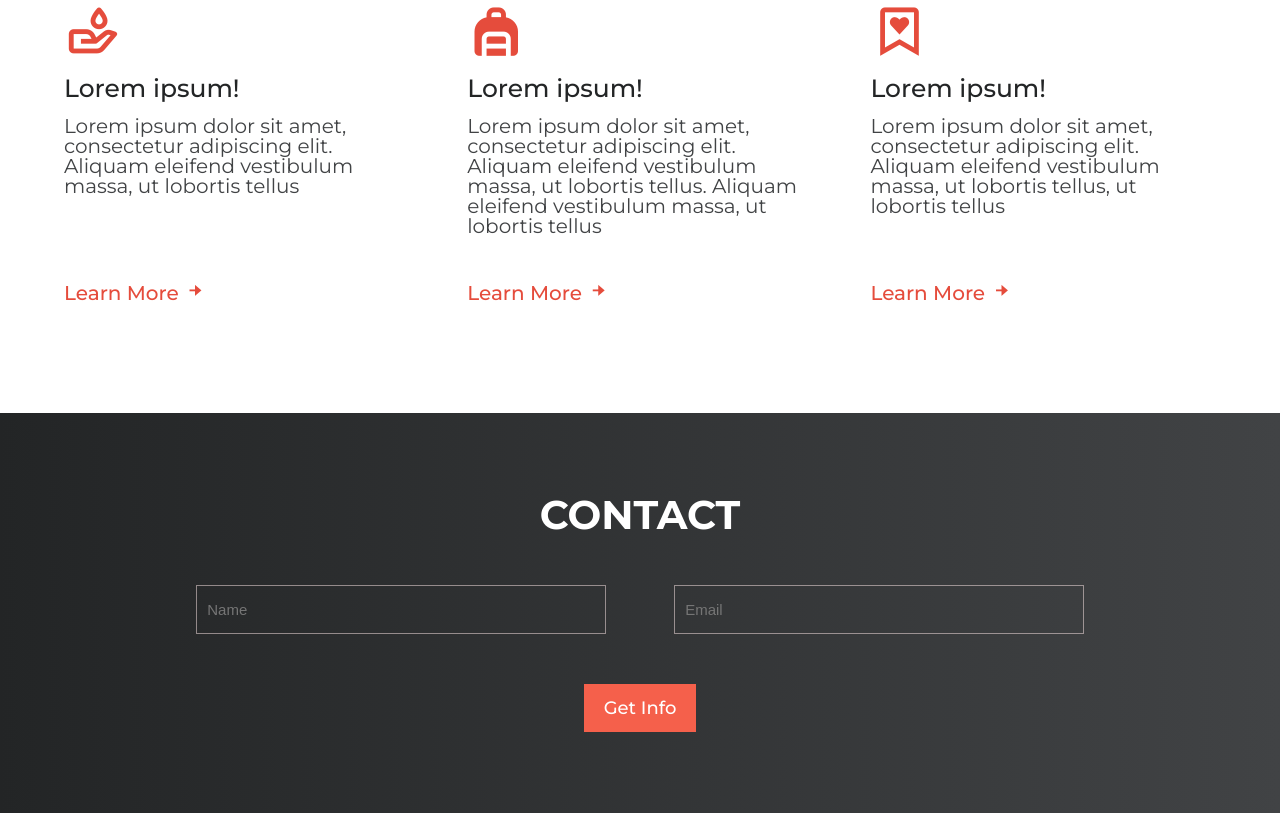
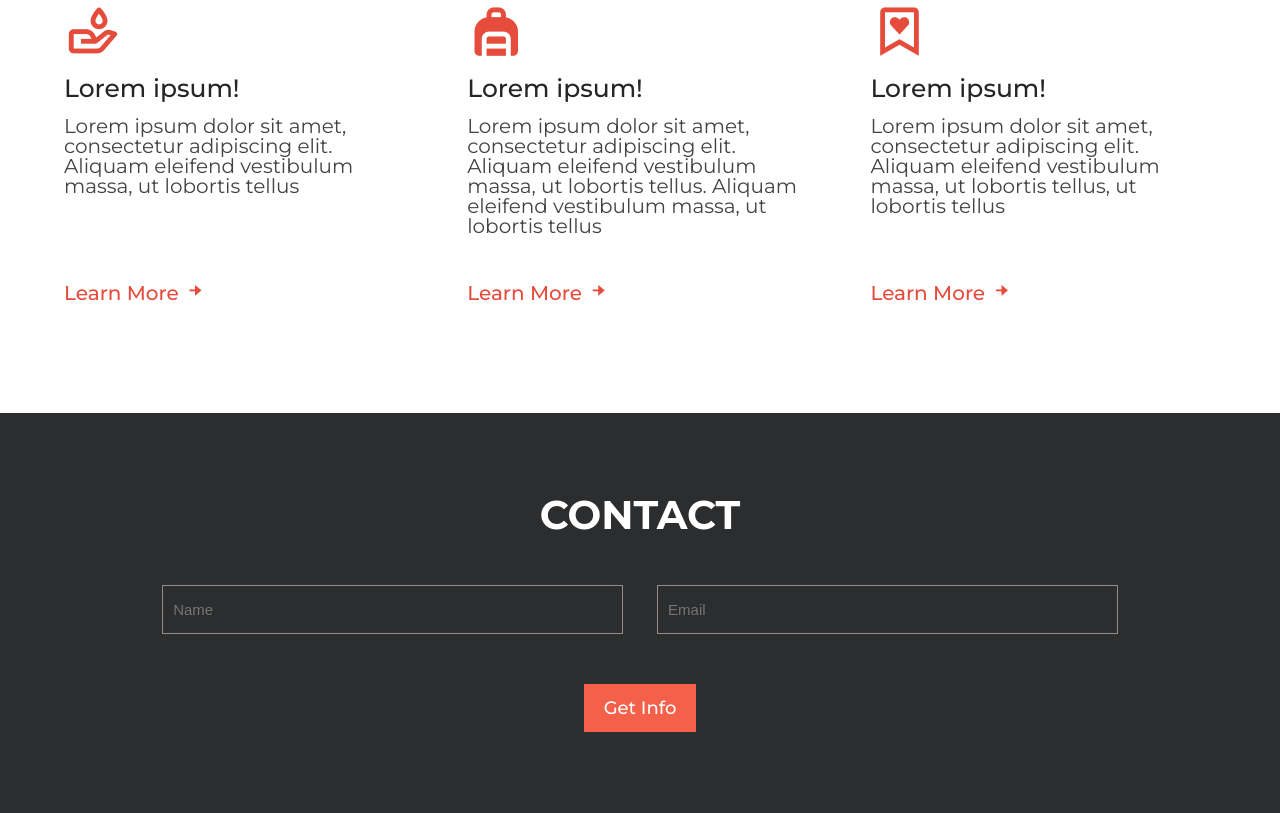
Before and after one commit to BuilesYeison/FlatLandingPage, a plain HTML site: page index.html in a window 1280 px wide. Shown: the part 1667-2480 px from the top of the page. Drawn offline with nearby package versions, Linux system fonts and the light colour scheme.

Commit message:
Colors changed

```diff
--- a/css/main.css
+++ b/css/main.css
@@ -69,7 +69,7 @@ nav .main-menu, nav .social-media-menu{display: inline-flex;margin: 30px 0; tran
 nav li{margin:0 30px;}
 
 /*header*/
-header{min-height: 100vh;background: linear-gradient(90deg, #232526 0%, #414345 100%);display: flex;justify-content: space-around;align-items: center;}
+header{min-height: 100vh;background: #2c2d2e;;display: flex;justify-content: space-around;align-items: center;}
 header .text-container{color: white; text-align: center; width: 40%;}
 header .text-container h1{font-weight: 700; font-size: 50px;}
 header .text-container hr{border: 1px solid white; margin: 12px auto;}
@@ -99,10 +99,10 @@ header .cta:active{background-color: #EC4343;}
 .experiences .cards .card .cta i{font-size: 22px;font-weight: 500;color: #E54C3C;}
 
 /*contact*/
-.contact{background: linear-gradient(90deg, #232526 0%, #414345 100%); min-height: 50vh; display: flex; justify-content: center; align-items: center; flex-direction: column;}
+.contact{background: #2c2d2e; min-height: 50vh; display: flex; justify-content: center; align-items: center; flex-direction: column;}
 .contact h2{font-weight: 700; font-size: 40px; color: white;}
 .contact .inputs{margin: 50px auto; width: 80%;display: flex;justify-content: space-evenly; }
-.contact .inputs input{width: 40%; padding: 15px 10px; background-color: transparent; outline: none; transition: 0.4s; -webkit-transition: 0.4s; color: white; font-size: 15px; font-weight: 500; border: 1px solid rgb(255, 233, 233, 0.5); }
+.contact .inputs input{width: 45%; padding: 15px 10px; background-color: transparent; outline: none; transition: 0.4s; -webkit-transition: 0.4s; color: white; font-size: 15px; font-weight: 500; border: 1px solid rgb(255, 233, 233, 0.5); }
 .contact .inputs input:focus{border: 2px solid rgb(255, 233, 233, 0.7);}
 .contact .cta{color: white; padding: 15px 20px; background-color: #F5604B; font-weight: 500; font-size: 18px; transition: background-color 0.4s;}
 .contact .cta:hover{background-color: #E54C3C;}
```
